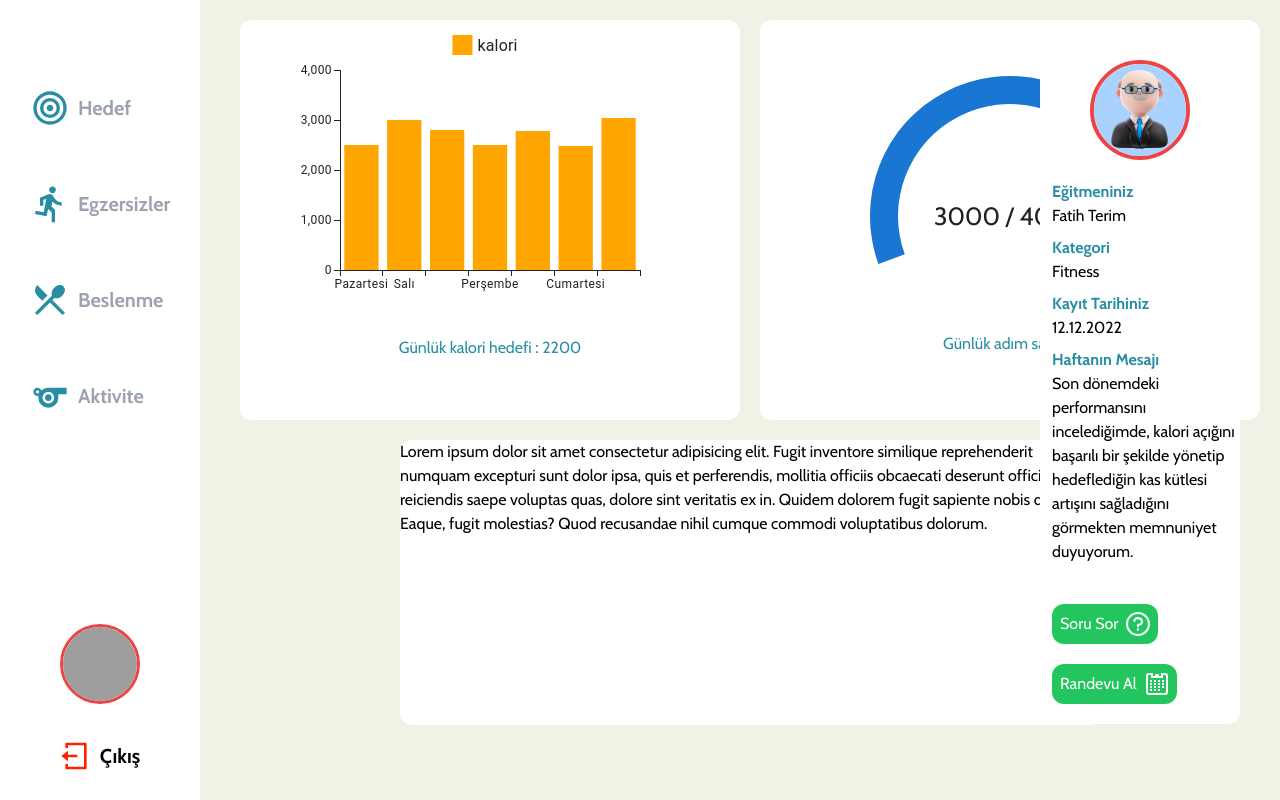
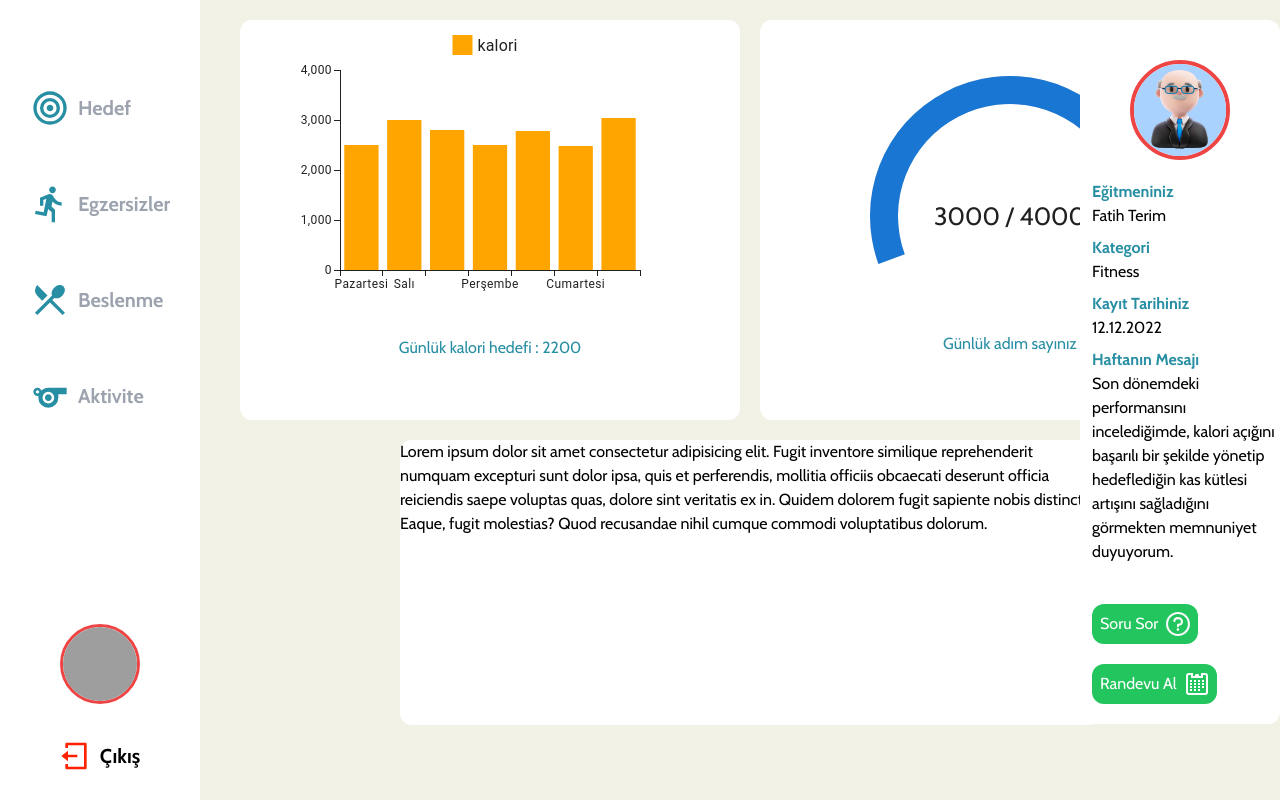
Before and after one commit to imtalhaozer/fitness-app-react, a React (Vite) app: page /hedef in a window 1280 px wide. Built offline with nearby package versions, Linux system fonts and the light colour scheme; grey boxes are pictures that could not be loaded.

Commit message:
css changes

```diff
--- a/src/components/CoachBar.jsx
+++ b/src/components/CoachBar.jsx
@@ -33,8 +33,8 @@ export const CoachBar = () => {
     ];
 
     return (
-        <div className='flex relative'>
-            <div className='bg-white flex flex-col w-[200px] h-auto mt-5 p absolute right-10 rounded-xl'>
+        <div className='flex '>
+            <div className='bg-white flex flex-col w-[200px] h-auto mt-5 p right-10 rounded-xl'>
                 <div className='flex flex-col items-center mt-10'>
                     <Link to={"/coach"}>
                         <img
```
